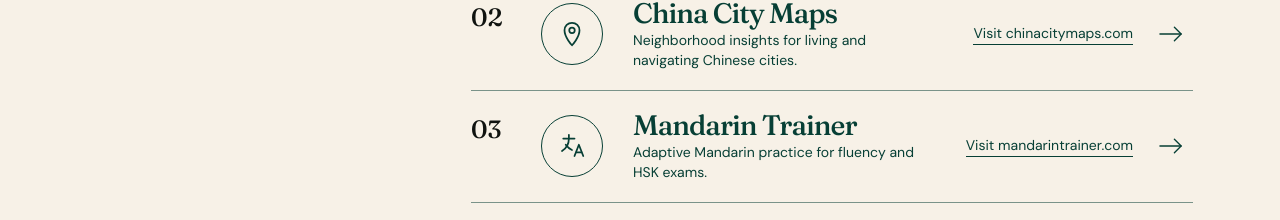
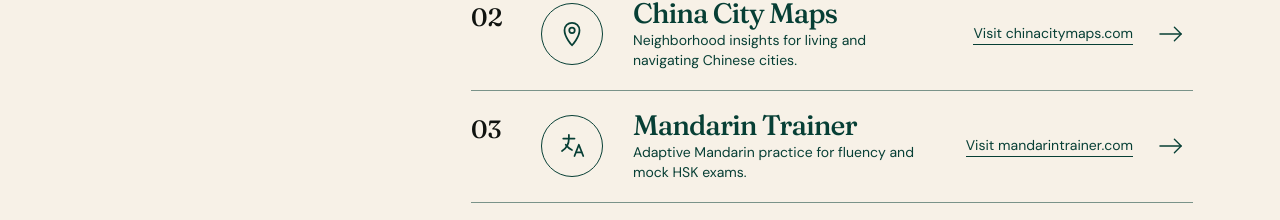
Before and after one commit to bobabar/Brown-Sugar-Boba, a React (Vite) app: page / in a window 1280 px wide. Shown: the part 892-1112 px from the top of the page. Built offline with nearby package versions, Linux system fonts and the light colour scheme.

Commit message:
Clarify Mandarin Trainer HSK offering

```diff
--- a/src/App.jsx
+++ b/src/App.jsx
@@ -16,7 +16,7 @@ const products = [
   },
   {
     name: 'Mandarin Trainer',
-    description: 'Adaptive Mandarin practice for fluency and HSK exams.',
+    description: 'Adaptive Mandarin practice for fluency and mock HSK exams.',
     label: 'Visit mandarintrainer.com',
     href: 'https://mandarintrainer.com',
     icon: 'language',
```
